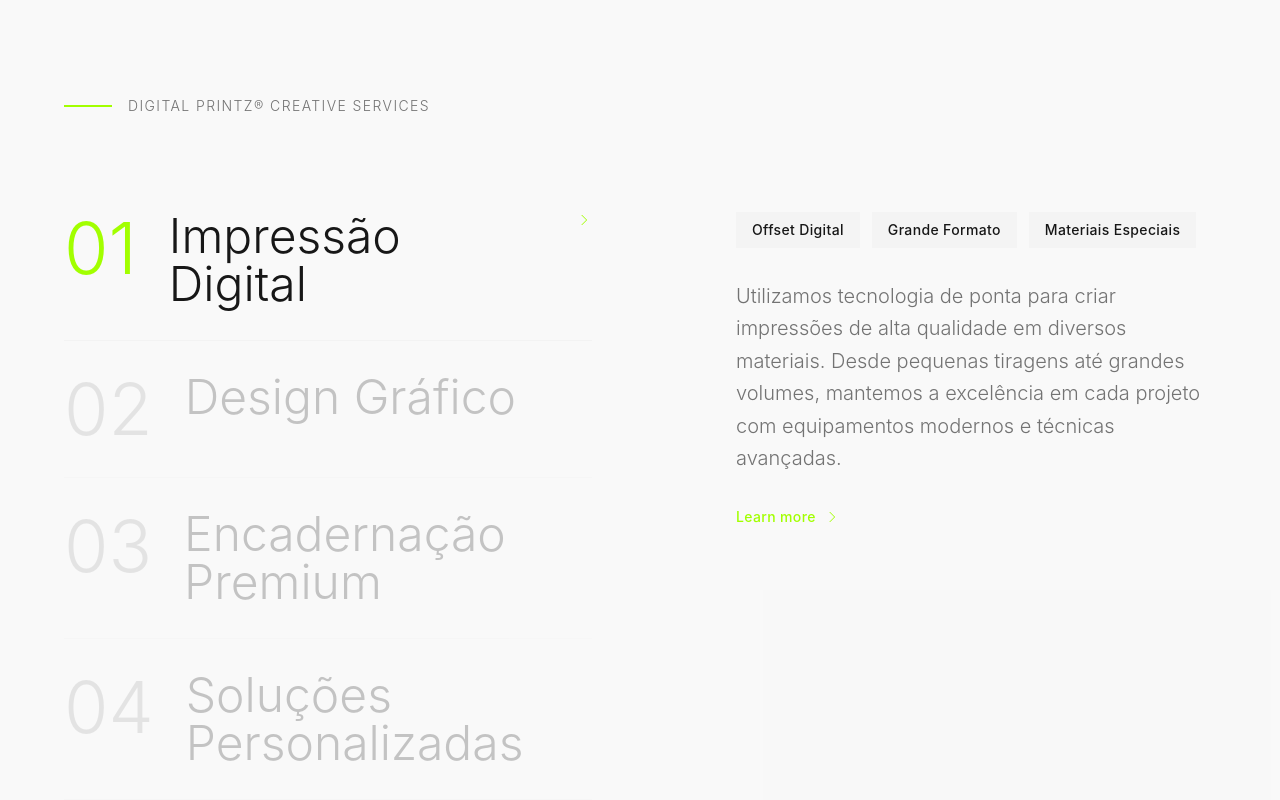
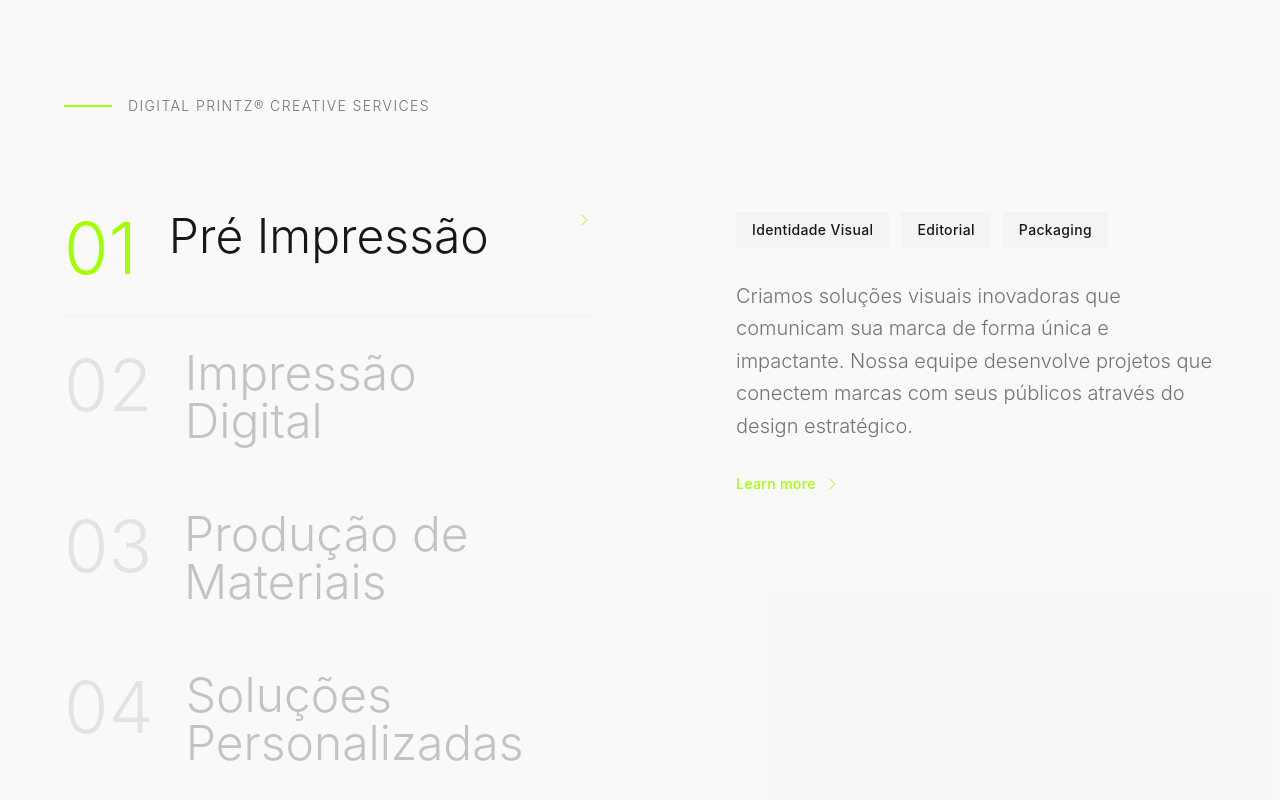
Before and after one commit to nederperfomance/digitalprintz, a React (Vite) app: page / in a window 1280 px wide. Shown: the part 2713-3513 px from the top of the page. Built offline with nearby package versions, Linux system fonts and the light colour scheme.

Commit message:
Update service titles
Update the titles for the services in `ModernServices.tsx` to "Pré Impressão", "Impressão Digital", "Produção de Materiais", and "Soluções Personalizadas".

```diff
--- a/src/components/ModernServices.tsx
+++ b/src/components/ModernServices.tsx
@@ -3,19 +3,19 @@ import { useState } from "react";
 const services = [
   {
     number: "01",
+    title: "Pré Impressão",
+    categories: ["Identidade Visual", "Editorial", "Packaging"],
+    description: "Criamos soluções visuais inovadoras que comunicam sua marca de forma única e impactante. Nossa equipe desenvolve projetos que conectem marcas com seus públicos através do design estratégico."
+  },
+  {
+    number: "02",
     title: "Impressão Digital",
     categories: ["Offset Digital", "Grande Formato", "Materiais Especiais"],
     description: "Utilizamos tecnologia de ponta para criar impressões de alta qualidade em diversos materiais. Desde pequenas tiragens até grandes volumes, mantemos a excelência em cada projeto com equipamentos modernos e técnicas avançadas."
   },
   {
-    number: "02",
-    title: "Design Gráfico",
-    categories: ["Identidade Visual", "Editorial", "Packaging"],
-    description: "Criamos soluções visuais inovadoras que comunicam sua marca de forma única e impactante. Nossa equipe desenvolve projetos que conectam marcas com seus públicos através do design estratégico."
-  },
-  {
     number: "03",
-    title: "Encadernação Premium",
+    title: "Produção de Materiais",
     categories: ["Costura", "Capa Dura", "Acabamentos Especiais"],
     description: "Acabamentos perfeitos que valorizam seus projetos editoriais e corporativos. Oferecemos desde encadernações tradicionais até acabamentos especiais com hot stamping e vernizes seletivos."
   },
```
